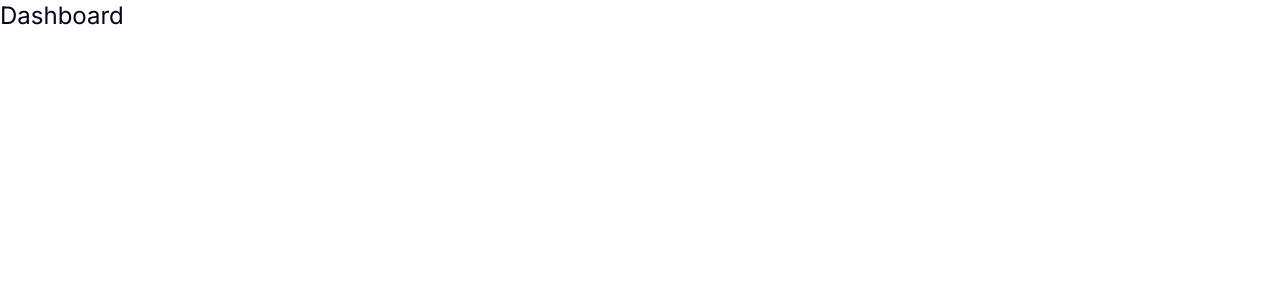
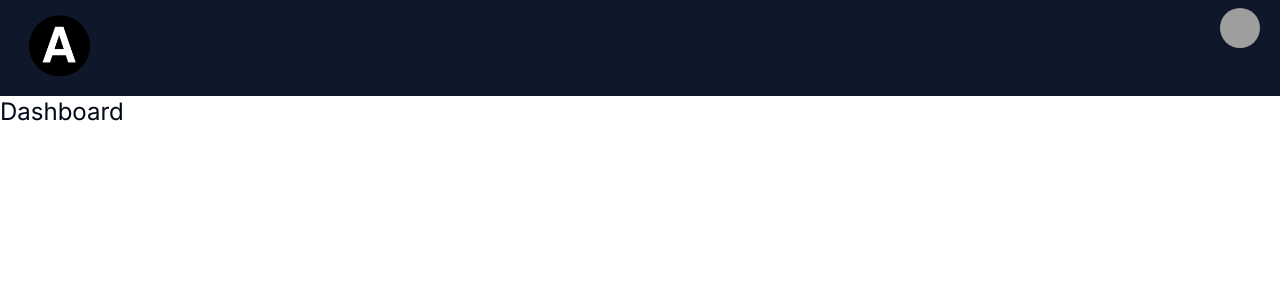
Before and after one commit to ramyatrouny/Basic-Admin-Panel, a Next.js app: page / in a window 1280 px wide. Shown: the top 300 px of the page. Built offline with nearby package versions, Linux system fonts and the light colour scheme; grey boxes are pictures that could not be loaded.

Commit message:
Basic header logo and avatar

```diff
--- a/app/layout.tsx
+++ b/app/layout.tsx
@@ -1,6 +1,7 @@
 import type { Metadata } from 'next';
 import { Inter } from 'next/font/google';
 import './globals.css';
+import Navbar from '@/components/Navbar';
 
 const inter = Inter({ subsets: ['latin'] });
 
@@ -16,7 +17,10 @@
 }>) {
 	return (
 		<html lang='en'>
-			<body className={inter.className}>{children}</body>
+			<body className={inter.className}>
+				<Navbar />
+				{children}
+			</body>
 		</html>
 	);
 }
--- /dev/null
+++ b/components/Navbar.tsx
@@ -0,0 +1,21 @@
+import Image from 'next/image';
+import Link from 'next/link';
+import logo from '@/img/logo.png';
+import { Avatar, AvatarImage, AvatarFallback } from '@/components/ui/avatar';
+
+const Navbar = () => {
+	return (
+		<div className='bg-primary dark:bg-slate-700 py-2 px-5 flex justify-between text-white'>
+			<Link href='/'>
+				<Image src={logo} alt='AtrouniMedia' width={80} />
+			</Link>
+
+			<Avatar>
+				<AvatarImage src='https://github.com/shadcn.png' alt='Avatar' />
+				<AvatarFallback className='text-black'>RA</AvatarFallback>
+			</Avatar>
+		</div>
+	);
+};
+
+export default Navbar;
--- /dev/null
+++ b/components/ui/avatar.tsx
@@ -0,0 +1,50 @@
+"use client"
+
+import * as React from "react"
+import * as AvatarPrimitive from "@radix-ui/react-avatar"
+
+import { cn } from "@/lib/utils"
+
+const Avatar = React.forwardRef<
+  React.ElementRef<typeof AvatarPrimitive.Root>,
+  React.ComponentPropsWithoutRef<typeof AvatarPrimitive.Root>
+>(({ className, ...props }, ref) => (
+  <AvatarPrimitive.Root
+    ref={ref}
+    className={cn(
+      "relative flex h-10 w-10 shrink-0 overflow-hidden rounded-full",
+      className
+    )}
+    {...props}
+  />
+))
+Avatar.displayName = AvatarPrimitive.Root.displayName
+
+const AvatarImage = React.forwardRef<
+  React.ElementRef<typeof AvatarPrimitive.Image>,
+  React.ComponentPropsWithoutRef<typeof AvatarPrimitive.Image>
+>(({ className, ...props }, ref) => (
+  <AvatarPrimitive.Image
+    ref={ref}
+    className={cn("aspect-square h-full w-full", className)}
+    {...props}
+  />
+))
+AvatarImage.displayName = AvatarPrimitive.Image.displayName
+
+const AvatarFallback = React.forwardRef<
+  React.ElementRef<typeof AvatarPrimitive.Fallback>,
+  React.ComponentPropsWithoutRef<typeof AvatarPrimitive.Fallback>
+>(({ className, ...props }, ref) => (
+  <AvatarPrimitive.Fallback
+    ref={ref}
+    className={cn(
+      "flex h-full w-full items-center justify-center rounded-full bg-muted",
+      className
+    )}
+    {...props}
+  />
+))
+AvatarFallback.displayName = AvatarPrimitive.Fallback.displayName
+
+export { Avatar, AvatarImage, AvatarFallback }
--- /dev/null
+++ b/components/ui/button.tsx
@@ -0,0 +1,56 @@
+import * as React from "react"
+import { Slot } from "@radix-ui/react-slot"
+import { cva, type VariantProps } from "class-variance-authority"
+
+import { cn } from "@/lib/utils"
+
+const buttonVariants = cva(
+  "inline-flex items-center justify-center whitespace-nowrap rounded-md text-sm font-medium ring-offset-background transition-colors focus-visible:outline-none focus-visible:ring-2 focus-visible:ring-ring focus-visible:ring-offset-2 disabled:pointer-events-none disabled:opacity-50",
+  {
+    variants: {
+      variant: {
+        default: "bg-primary text-primary-foreground hover:bg-primary/90",
+        destructive:
+          "bg-destructive text-destructive-foreground hover:bg-destructive/90",
+        outline:
+          "border border-input bg-background hover:bg-accent hover:text-accent-foreground",
+        secondary:
+          "bg-secondary text-secondary-foreground hover:bg-secondary/80",
+        ghost: "hover:bg-accent hover:text-accent-foreground",
+        link: "text-primary underline-offset-4 hover:underline",
+      },
+      size: {
+        default: "h-10 px-4 py-2",
+        sm: "h-9 rounded-md px-3",
+        lg: "h-11 rounded-md px-8",
+        icon: "h-10 w-10",
+      },
+    },
+    defaultVariants: {
+      variant: "default",
+      size: "default",
+    },
+  }
+)
+
+export interface ButtonProps
+  extends React.ButtonHTMLAttributes<HTMLButtonElement>,
+    VariantProps<typeof buttonVariants> {
+  asChild?: boolean
+}
+
+const Button = React.forwardRef<HTMLButtonElement, ButtonProps>(
+  ({ className, variant, size, asChild = false, ...props }, ref) => {
+    const Comp = asChild ? Slot : "button"
+    return (
+      <Comp
+        className={cn(buttonVariants({ variant, size, className }))}
+        ref={ref}
+        {...props}
+      />
+    )
+  }
+)
+Button.displayName = "Button"
+
+export { Button, buttonVariants }
--- a/package.json
+++ b/package.json
@@ -9,6 +9,8 @@
     "lint": "next lint"
   },
   "dependencies": {
+    "@radix-ui/react-avatar": "^1.0.4",
+    "@radix-ui/react-slot": "^1.0.2",
     "class-variance-authority": "^0.7.0",
     "clsx": "^2.1.1",
     "lucide-react": "^0.383.0",
```
Also changed, not shown: img/logo.png (added), 1 other file (tests, documents, lock files or other folders).
